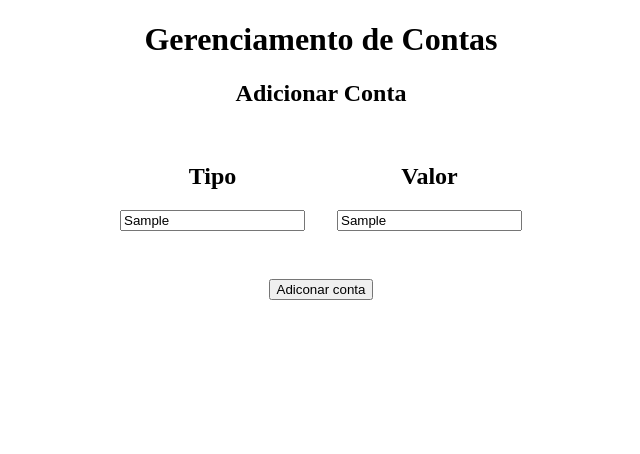
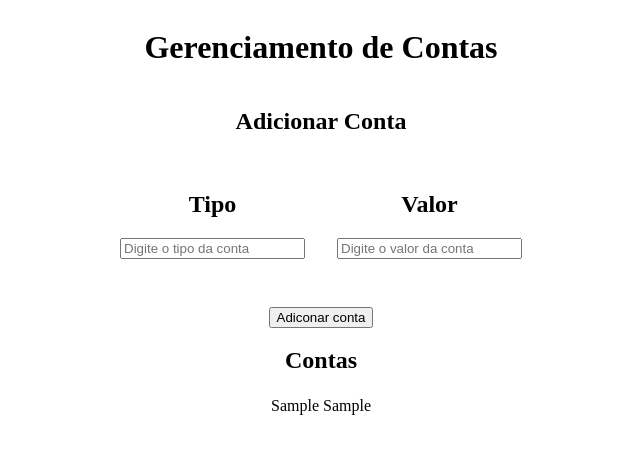
Before and after one commit to mcstol/gercontas-app, a React (Create React App) app: page / in a window 1280 px wide. Both pictures are taken after typing "Sample", "Sample" into the empty fields and a click on the button "Adiconar conta". Shown: the top 454 px of the page, without its empty margins (319-959 px from the left). Built offline with nearby package versions, Linux system fonts and the light colour scheme.

Commit message:
feat: list bills

```diff
--- a/src/App.css
+++ b/src/App.css
@@ -1,4 +1,7 @@
 .App {
+  display: flex;
+  flex-direction: column;
+  align-items: center;
   text-align: center;
 }
 
--- a/src/App.js
+++ b/src/App.js
@@ -1,17 +1,18 @@
-import React from 'react';
+import React, { useState } from 'react';
 import './App.css';
 
-import { Add } from './component/Adicionar/Adicionar'
-
-
-
+import { Add, Listar } from './component'
 
 function App() {
+      const [state, setState] = useState([])
+      const onSuccess = (item) => setState((prev) =>[...prev, item])
  return(
     <div className="App">
           <h1>Gerenciamento de Contas</h1>
 
-          <Add/>
+          <Add onSuccess={onSuccess}/>
+          <Listar bills = {state} />
+
     </div>
  )
 
--- a/src/component/Adicionar/Adicionar.js
+++ b/src/component/Adicionar/index.js
@@ -1,8 +1,8 @@
 import React, { useState } from 'react'
-import './Adicionar.css'
+import './style.css'
 
 
-export const Add = () => {
+export const Add = ({onSuccess}) => {
 
     const [tipo, setTipo ] = useState('')
     const [valor, setValor ] = useState('')
@@ -17,11 +17,11 @@ export const Add = () => {
 
     const handleSubmit = (event) =>{
         event.preventDefault()
-        const data = {
-            'type': tipo,
-            'value': valor
+        if(tipo && valor){
+            onSuccess({tipo, valor})
+            setTipo('')
+            setValor('')
         }
-        console.log(data)
     }
 
     return(
--- /dev/null
+++ b/src/component/Listar/index.js
@@ -0,0 +1,19 @@
+import React from "react";
+import './style.css'
+
+
+export  const Listar = ({ bills }) =>{
+      console.log(bills)
+      return (
+        <section>
+          <h2>Contas</h2>
+          <table>
+            {bills.map((item,index) =>(
+              <tr key={index}><td>{item.tipo}</td><td>{item.valor}</td></tr>
+            ))}
+          </table>
+          <ul>
+          </ul>
+        </section>
+      );
+}
--- /dev/null
+++ b/src/component/index.js
@@ -0,0 +1,2 @@
+export * from './Adicionar'
+export * from './Listar'
```
Also changed, not shown: src/component/Listar.js (deleted, +0 -19 lines), src/component/Adicionar/style.css (renamed from src/component/Adicionar/Adicionar.css), src/component/Listar/style.css (added).
